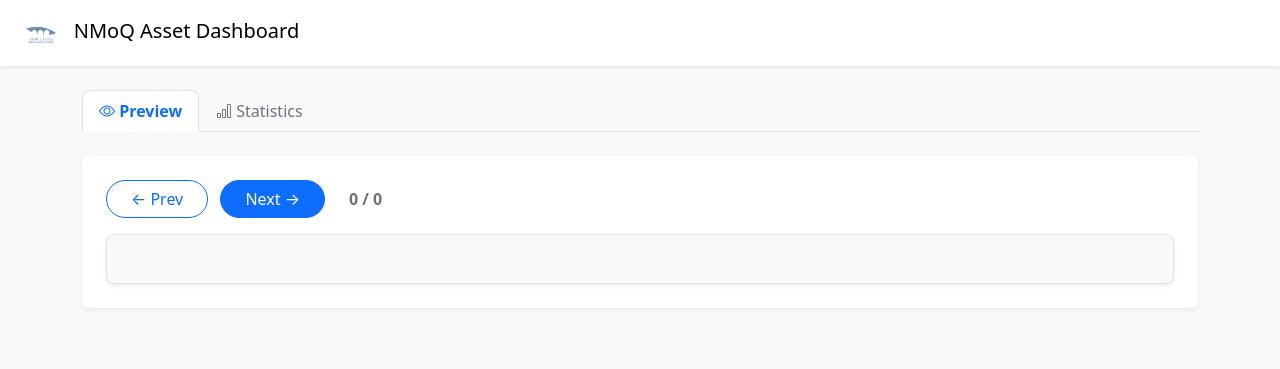
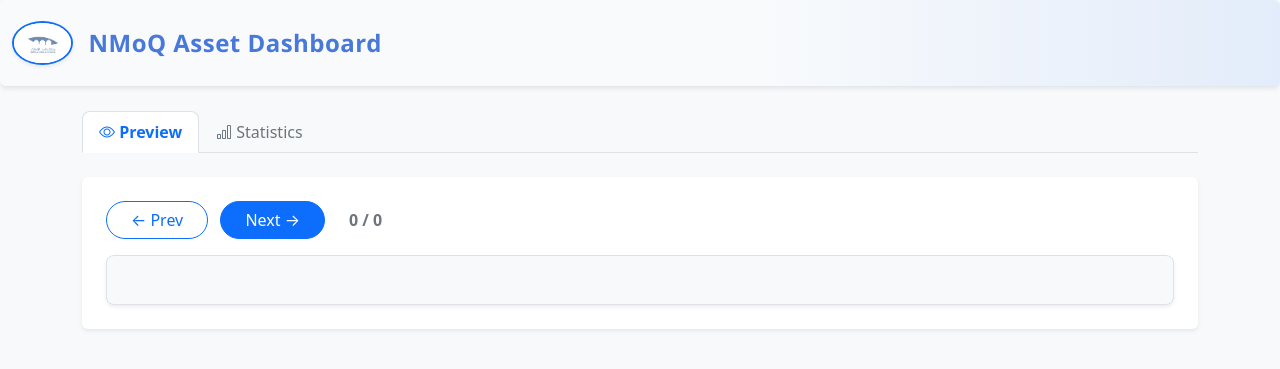
Before and after one commit to MuhdRayan10/QatarMuseumArchiveTools, a Flask app: page / in a window 1280 px wide. Shown: the top 369 px of the page. Run offline with Flask 3, Linux system fonts and the light colour scheme.

Commit message:
made navbar classy

```diff
--- a/webdashboard/static/css/style.css
+++ b/webdashboard/static/css/style.css
@@ -1,6 +1,34 @@
 /* Add to your static/css/custom.css or in <style> in base.html */
 body {
   background: #f7f9fb;
+}
+
+.classy-navbar {
+  background: linear-gradient(90deg, #f8fafc 60%, #e3ecfa 100%);
+  border-bottom: 1.5px solid #e3e8ee;
+  border-radius: 1rem;
+  box-shadow: 0 2px 12px rgba(80,120,200,0.06);
+}
+
+
+.navbar-brand {
+  color: #4879da !important;
+  font-family: 'Segoe UI', 'Arial', sans-serif;
+  letter-spacing: 0.02em;
+}
+
+
+.navbar-brand img {
+  background: #fff;
+}
+
+.navbar .nav-link {
+  color: #234078 !important;
+  transition: color 0.2s;
+}
+
+.navbar .nav-link:hover {
+  color: #0d6efd !important;
 }
 
 .nav-tabs .nav-link.active {
--- a/webdashboard/templates/base.html
+++ b/webdashboard/templates/base.html
@@ -13,11 +13,11 @@
   <script src="https://cdn.jsdelivr.net/npm/bootstrap@5.3.0/dist/js/bootstrap.bundle.min.js"></script>
 </head>
 <body class="bg-light text-dark">
-  <nav class="navbar navbar-expand-lg navbar-light bg-white shadow-sm">
+  <nav class="navbar navbar-expand-lg classy-navbar shadow-sm py-3 mb-4 rounded">
     <div class="container-fluid">
-      <a class="navbar-brand" href="#">
+      <a class="navbar-brand d-flex align-items-center gap-3 fs-4 fw-bold" href="#">
         <img src="{{ url_for('static', filename='img/nmoq.png') }}"
-             height="40" alt="NMoQ Logo">
+            height="44" alt="NMoQ Logo" class="rounded-circle border border-2 border-primary shadow-sm">
         NMoQ Asset Dashboard
       </a>
     </div>
```
